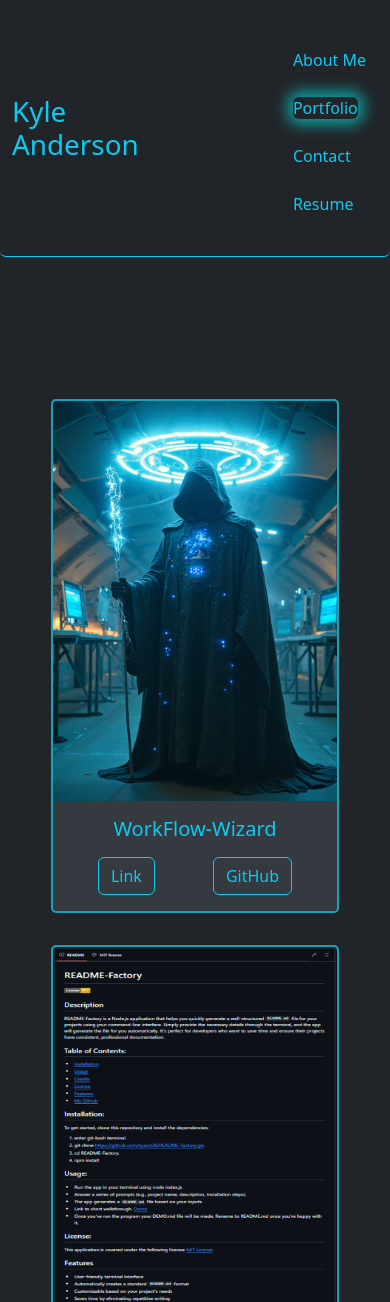
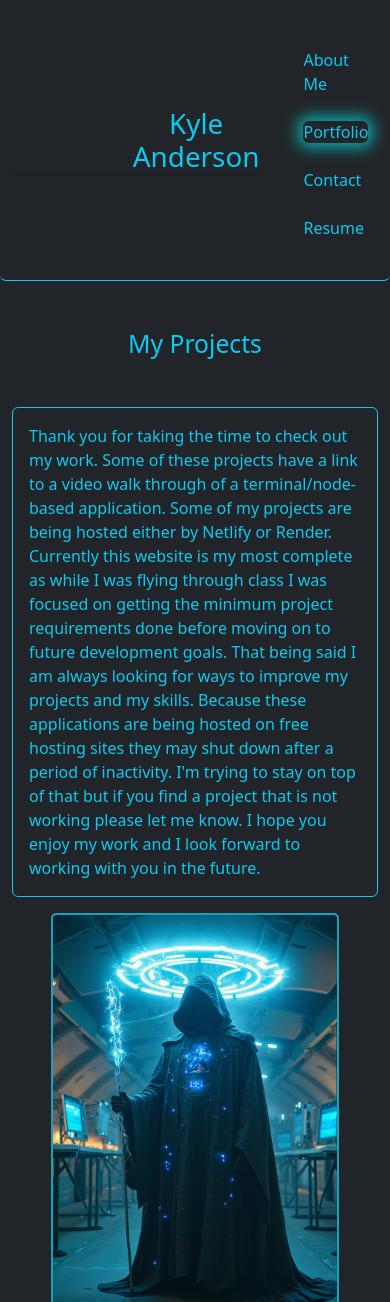
Before and after one commit to kyand38/ReactPortfolioPro, a React (Vite) app: page /Project in a window 390 px wide. Shown: the top 1302 px of the page. Built offline with nearby package versions, Linux system fonts and the light colour scheme.

Commit message:
Added a paragraph to the porfolio page and an @media query for the name text in the header on same page

```diff
--- a/index.html
+++ b/index.html
@@ -2,7 +2,7 @@
 <html lang="en">
   <head>
     <meta charset="UTF-8" />
-    <link rel="icon" type="image/svg+xml" href="/vite.svg" /><link rel="stylesheet" href="/assets/styles/navigation.css" />
+    <link rel="icon" type="image/svg+xml" href="\images\myDumbFace_enhanced.png" /><link rel="stylesheet" href="/assets/styles/navigation.css" />
     <meta name="viewport" content="width=device-width, initial-scale=1.0" />
     <title>ReactPortfolioPro</title>
   </head>
--- a/src/components/Header.jsx
+++ b/src/components/Header.jsx
@@ -2,12 +2,13 @@ import React from 'react';
 import Navigation from './Navigation'
 
 
+//This function returns the header component of the application
 function Header() {
     const name = 'Kyle Anderson';
     return (
         <header className="border-bottom rounded border-info bg-dark text-info py-4">
             <div className="container d-flex justify-content-between align-items-center">
-                <h1 className="m-0 shadow-sm">{name}</h1>
+                <h1 className="m-0 shadow-sm kyleStyle">{name}</h1>
                 <Navigation />
             </div>
         </header>
--- a/src/components/Project.jsx
+++ b/src/components/Project.jsx
@@ -61,7 +61,19 @@ const Portfolio = () => {
 
   return (
     <div className="container">
-      <h2 className="text-center my-5">My Projects</h2>
+      <h2 className="text-center my-5 text-info">My Projects</h2>
+      <div className="container border border-info rounded p-3">
+      <text className="text-info text-center my-5">
+          Thank you for taking the time to check out my work.
+         Some of these projects have a link to a video walk through of a terminal/node-based application.
+         Some of my projects are being hosted either by Netlify or Render.
+         Currently this website is my most complete as while I was flying through class I was focused on getting the minimum project requirements done before moving on to future development goals.
+         That being said I am always looking for ways to improve my projects and my skills.
+         Because these applications are being hosted on free hosting sites they may shut down after a period of inactivity.
+         I'm trying to stay on top of that but if you find a project that is not working please let me know.
+         I hope you enjoy my work and I look forward to working with you in the future.
+     </text>
+     </div>
       <div className="d-flex flex-wrap justify-content-center">
         {projects.map((project, index) => (
           <Card
--- a/src/index.css
+++ b/src/index.css
@@ -17,18 +17,6 @@
   color: #0dcaf0;
 }
 
-/* .welcome {
-        background-image: url('/images/welcome.png');
-        background-size: cover;
-        background-repeat: no-repeat;
-        background-position: center;
-        height: 70vh;
-        display: flex;
-        align-items: center;
-        justify-content: center;
-        color: cyan;
-        font-size: 2rem;
-} */
 @media only screen and (max-width: 768px) {
   .nav-links {
     flex-direction: column;
@@ -42,11 +30,8 @@
     color: #0dcaf0;
   }
 
-  /* .welcome {
-    background-size: contain;
-    background-repeat: no-repeat;
-    background-position: top;
-    height: 200px;
-
-  } */
+  .kyleStyle {
+    text-align: center;
+    padding-left: 33%;
+  }
 }
```
